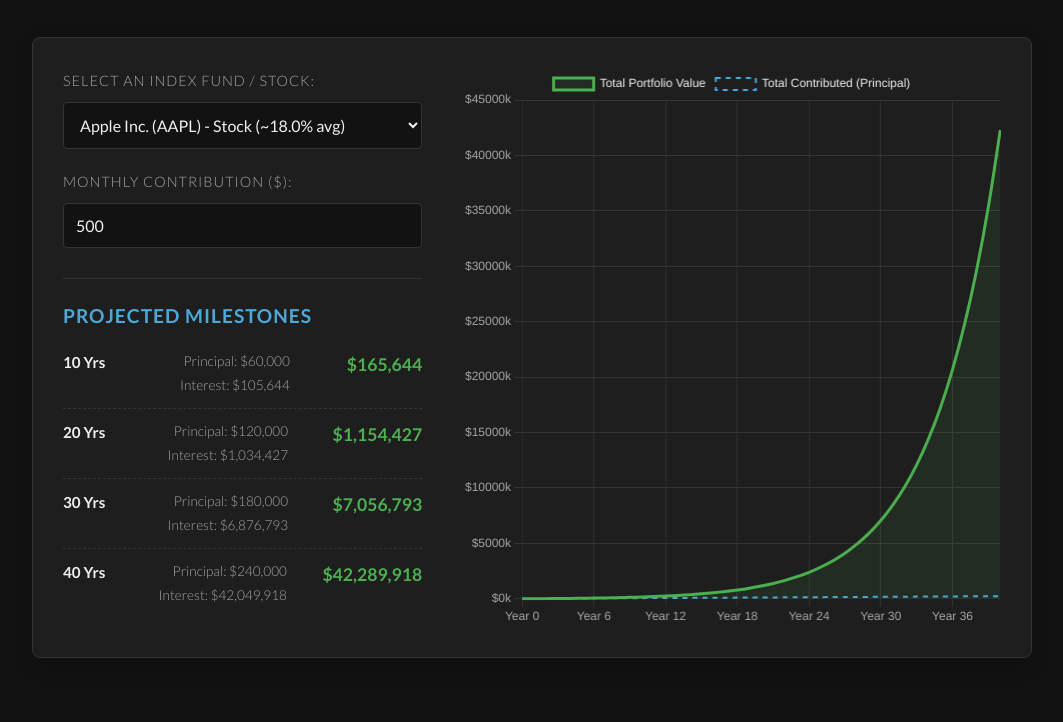
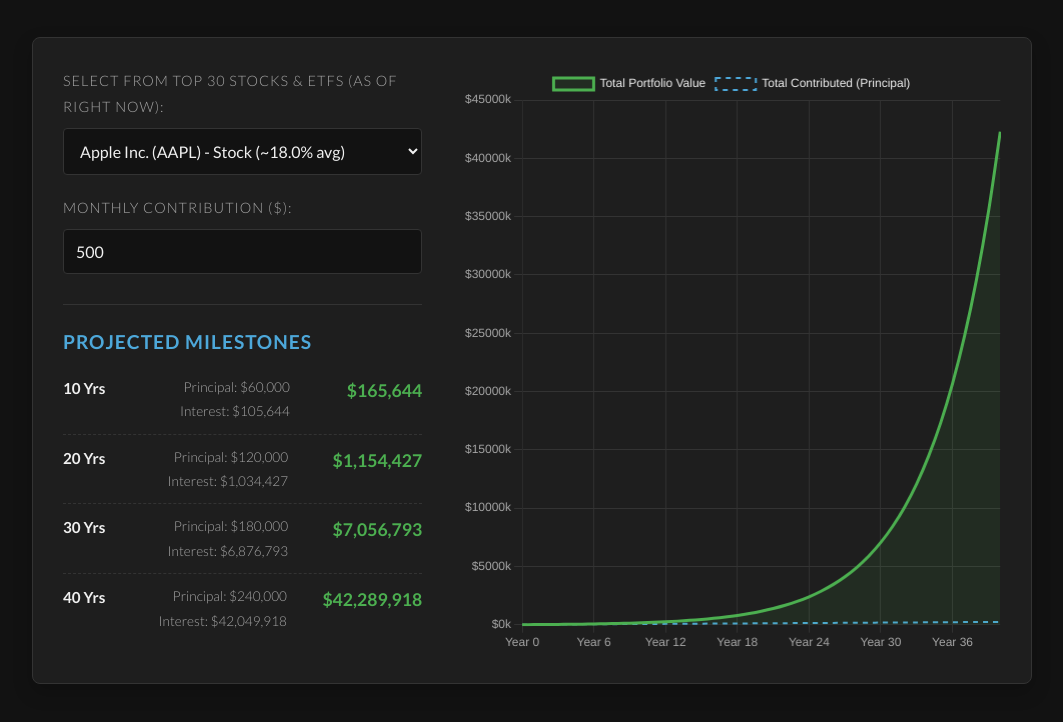
Before and after one commit to sjy3873/sjy3873.github.io, a plain HTML site: page calculator/index.html in a window 1280 px wide. Shown: the part 154-876 px from the top of the page, without its empty margins (108-1171 px from the left). Before the commit the page ends 852 px from the top, so only its background shows below. Drawn offline with nearby package versions, Linux system fonts and the light colour scheme; a web font is replaced by a local one.

Commit message:
Update index.html

```diff
--- a/calculator/index.html
+++ b/calculator/index.html
@@ -19,7 +19,7 @@
         <div class="app-container">
             <div class="app-controls">
                 <div class="input-group">
-                    <label for="fundSelect">Select an Index Fund / Stock:</label>
+                    <label for="fundSelect">Select from Top 30 Stocks & ETFs (As of Right Now):</label>
                     <select id="fundSelect">
                         <option value="">Loading funds...</option>
                     </select>
```
